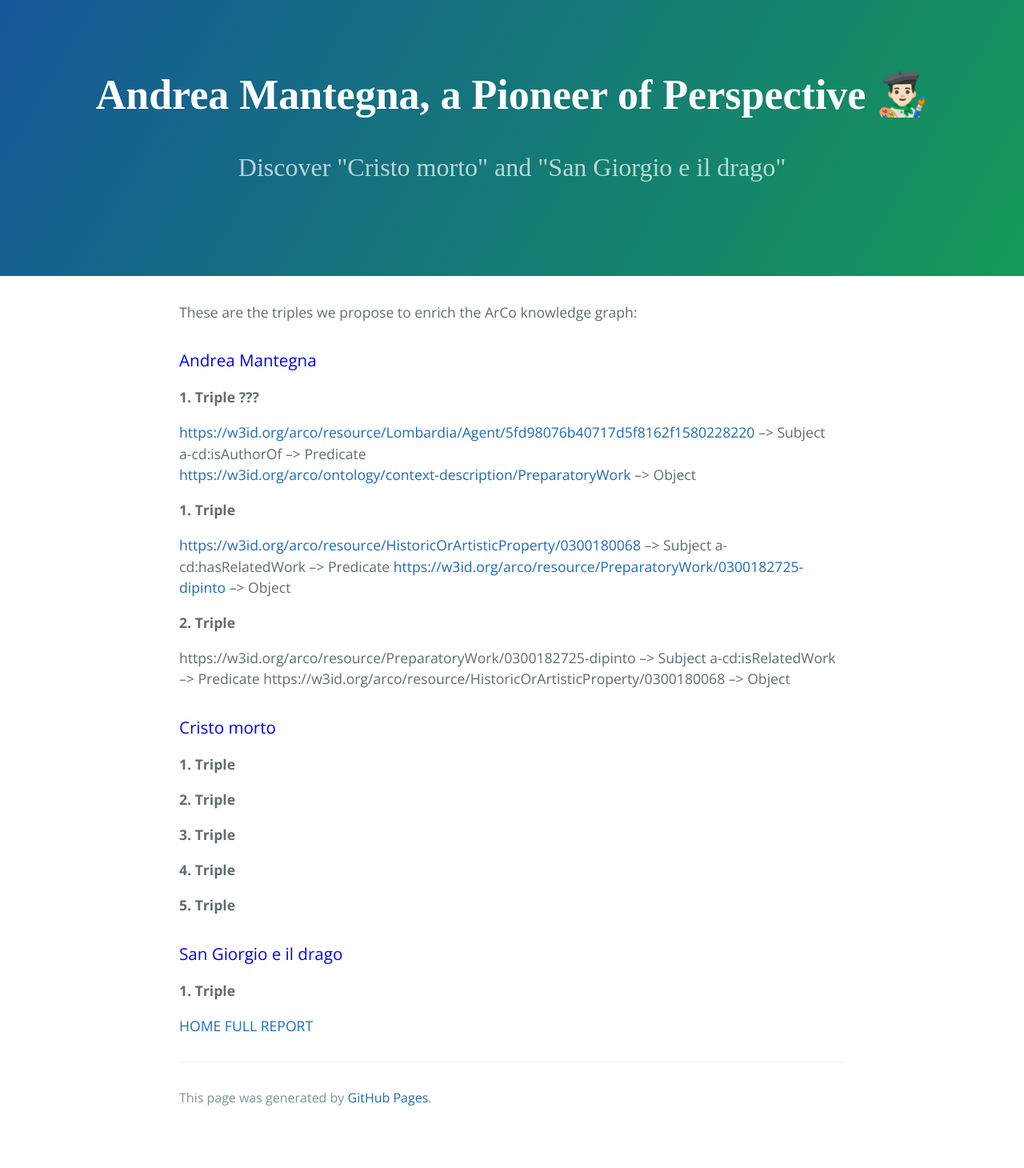
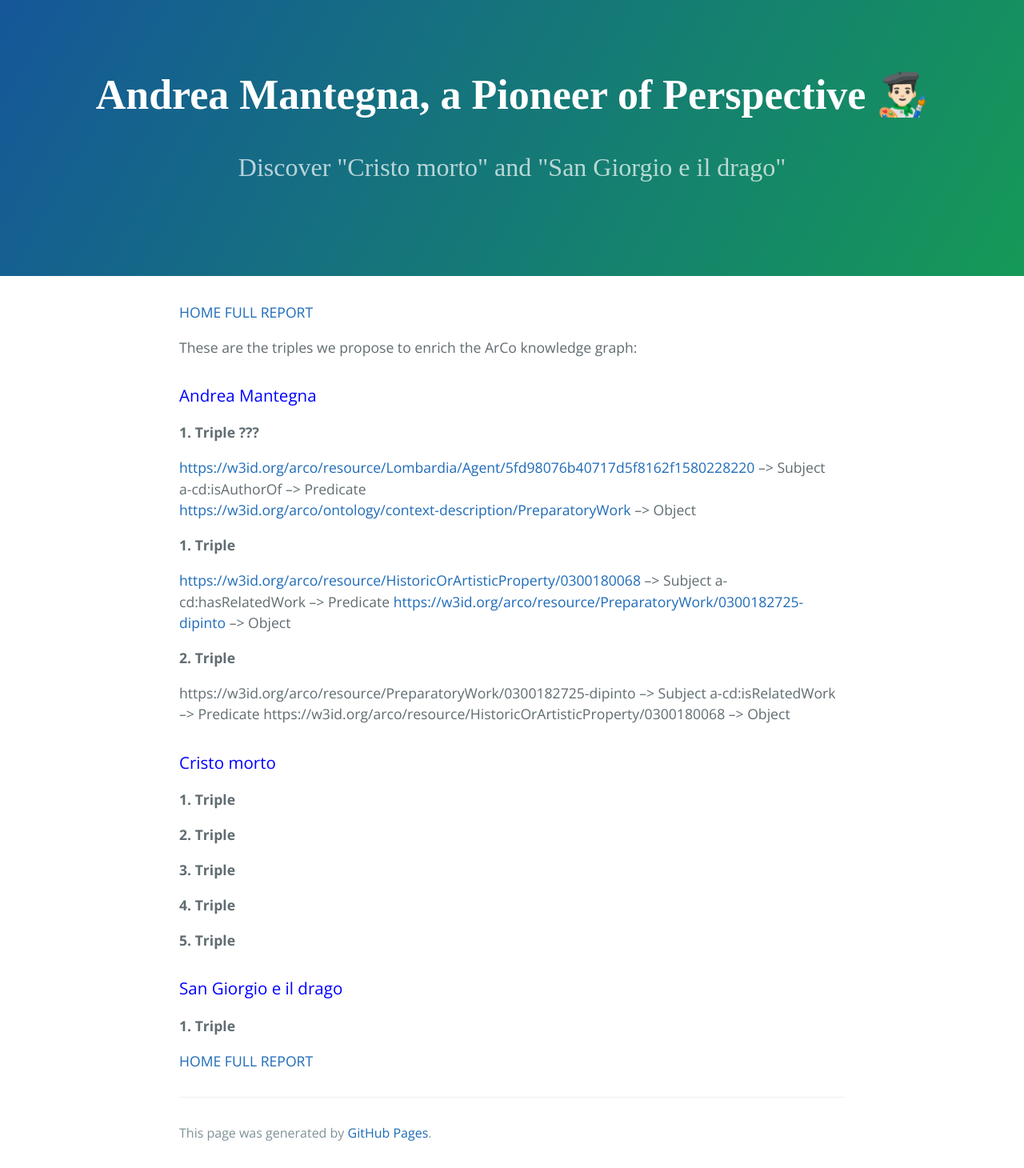
Before and after one commit to KevinITS-site/KevinITS-site.github.io, a Jekyll site: the page built from triples.md, in a window 1280 px wide. Shown: the whole page at 80% size. Built offline with Jekyll 4.4.1, drawn with Linux system fonts in a browser that asks for light colours; our own code applies the rules of GitHub Pages for plain Markdown files; before the commit the page ends 1416 px from its top, so only the background shows below that.

Commit message:
Update triples.md

```diff
--- a/triples.md
+++ b/triples.md
@@ -1,3 +1,6 @@
+[HOME](index.md)
+[FULL REPORT](another-page.md)
+
 These are the triples we propose to enrich the ArCo knowledge graph:
 
 <a name="mm-anchor"></a>
```
